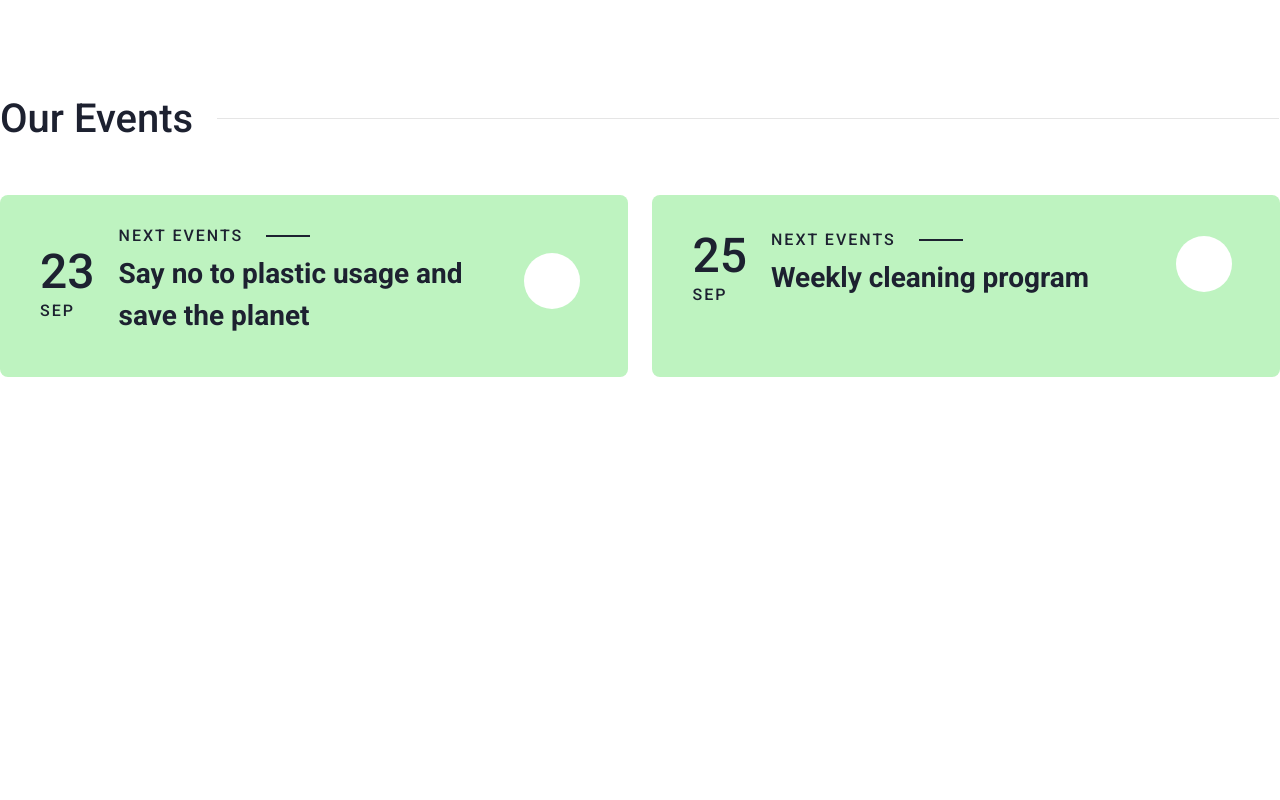
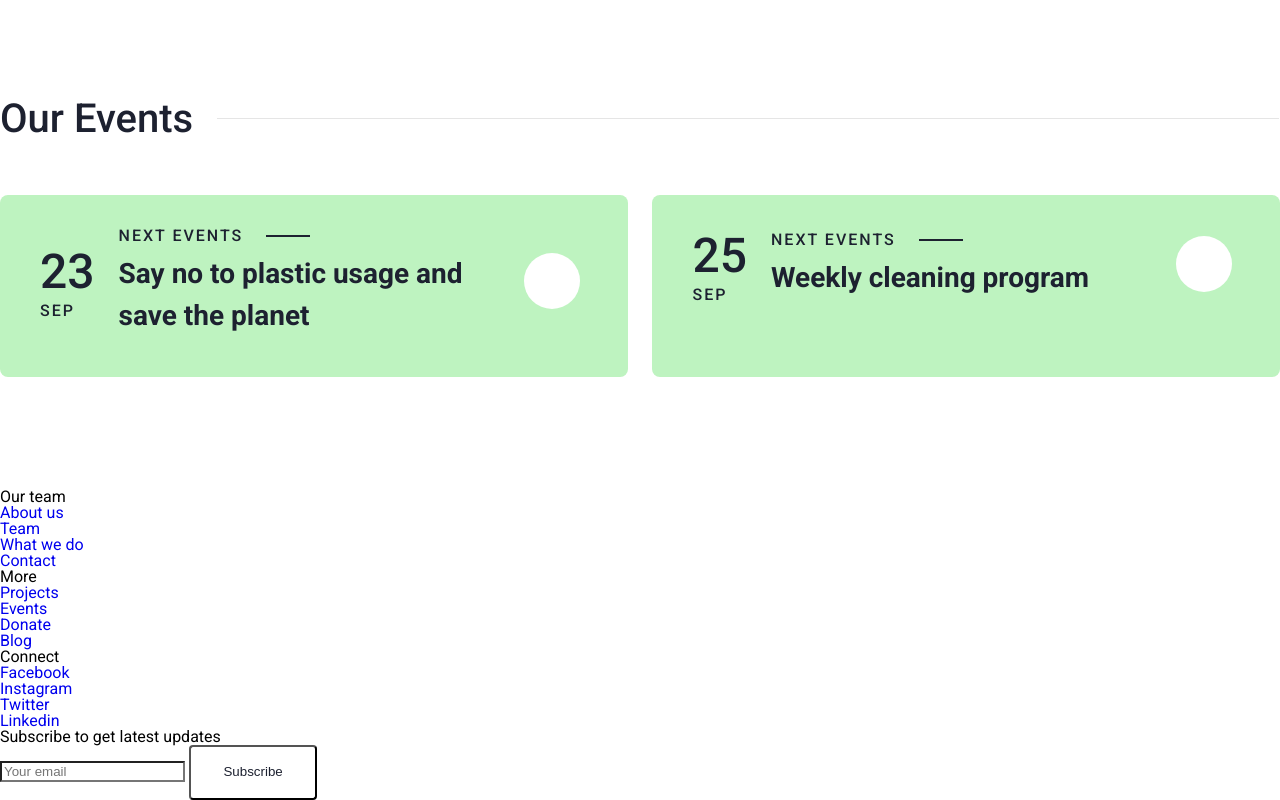
Before and after one commit to lostcutebear/finsweet-env, a plain HTML site: page src/index.html in a window 1280 px wide. Shown: the part 3904-4704 px from the top of the page. Before the commit the page ends 4377 px from the top, so only its background shows below. Drawn offline with Linux system fonts and the light colour scheme.

Commit message:
Section Footer. Contains logo, links and form for subscription

```diff
--- a/src/index.html
+++ b/src/index.html
@@ -339,5 +339,48 @@
             </section>
         </div>
     </main>
+    <footer class="footer">
+        <div class="footer__wrapper">
+            <div class="footer__logo">
+                <img src="./img/logo/finsweet-env-logo-white.svg" alt="">
+            </div>
+            <div class="footer__links">
+                <div class="footer__our-team">
+                    <p>Our team</p>
+                    <ul>
+                        <li><a href="#">About us</a></li>
+                        <li><a href="#">Team</a></li>
+                        <li><a href="#">What we do</a></li>
+                        <li><a href="#">Contact</a></li>
+                    </ul>
+                </div>
+                <div class="footer__more">
+                    <p>More</p>
+                    <ul>
+                        <li><a href="#">Projects</a></li>
+                        <li><a href="#">Events</a></li>
+                        <li><a href="#">Donate</a></li>
+                        <li><a href="#">Blog</a></li>
+                    </ul>
+                </div>
+                <div class="footer__connect">
+                    <p>Connect</p>
+                    <ul>
+                        <li><a href="#">Facebook</a></li>
+                        <li><a href="#">Instagram</a></li>
+                        <li><a href="#">Twitter</a></li>
+                        <li><a href="#">Linkedin</a></li>
+                    </ul>
+                </div>
+            </div>
+            <div class="footer__form">
+                <p>Subscribe to get latest updates</p>
+                <form action="" method="get">
+                    <input type="email" placeholder="Your email">
+                    <button class="btn-secondary">Subscribe</button>
+                </form>
+            </div>
+        </div>
+    </footer>
 </body>
 </html>
```
